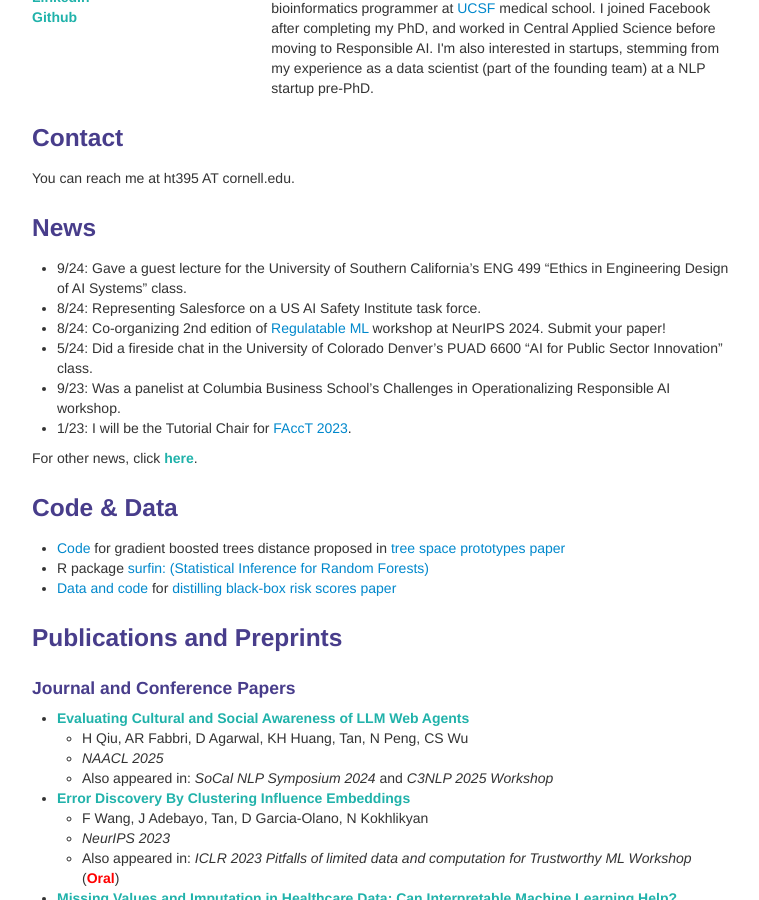
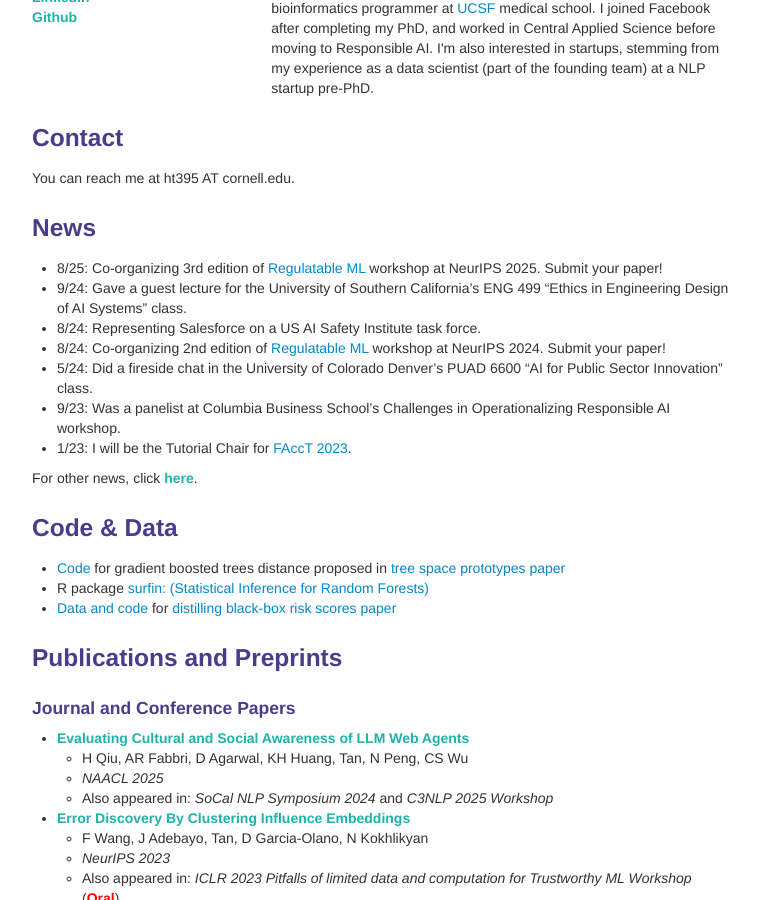
Before and after one commit to shftan/shftan.github.io, a Jekyll site: the page built from index.md, in a window 1280 px wide and 900 px high, scrolled down 324 px. Shown: the whole window, without its empty margins (258-1017 px from the left). Built offline with Jekyll 4.4.1, drawn with Linux system fonts in a browser that asks for light colours.

Commit message:
Update index.md

```diff
--- a/index.md
+++ b/index.md
@@ -32,6 +32,7 @@ You can reach me at ht395 AT cornell.edu.
 
 <div class="row-fluid" id="news"><h3>News</h3>
 </div>
+- 8/25: Co-organizing 3rd edition of [Regulatable ML](https://regulatableml.github.io/) workshop at NeurIPS 2025. Submit your paper!
 - 9/24: Gave a guest lecture for the University of Southern California's ENG 499 "Ethics in Engineering Design of AI Systems" class.
 - 8/24: Representing Salesforce on a US AI Safety Institute task force.
 - 8/24: Co-organizing 2nd edition of [Regulatable ML](https://regulatableml.github.io/) workshop at NeurIPS 2024. Submit your paper!
```
